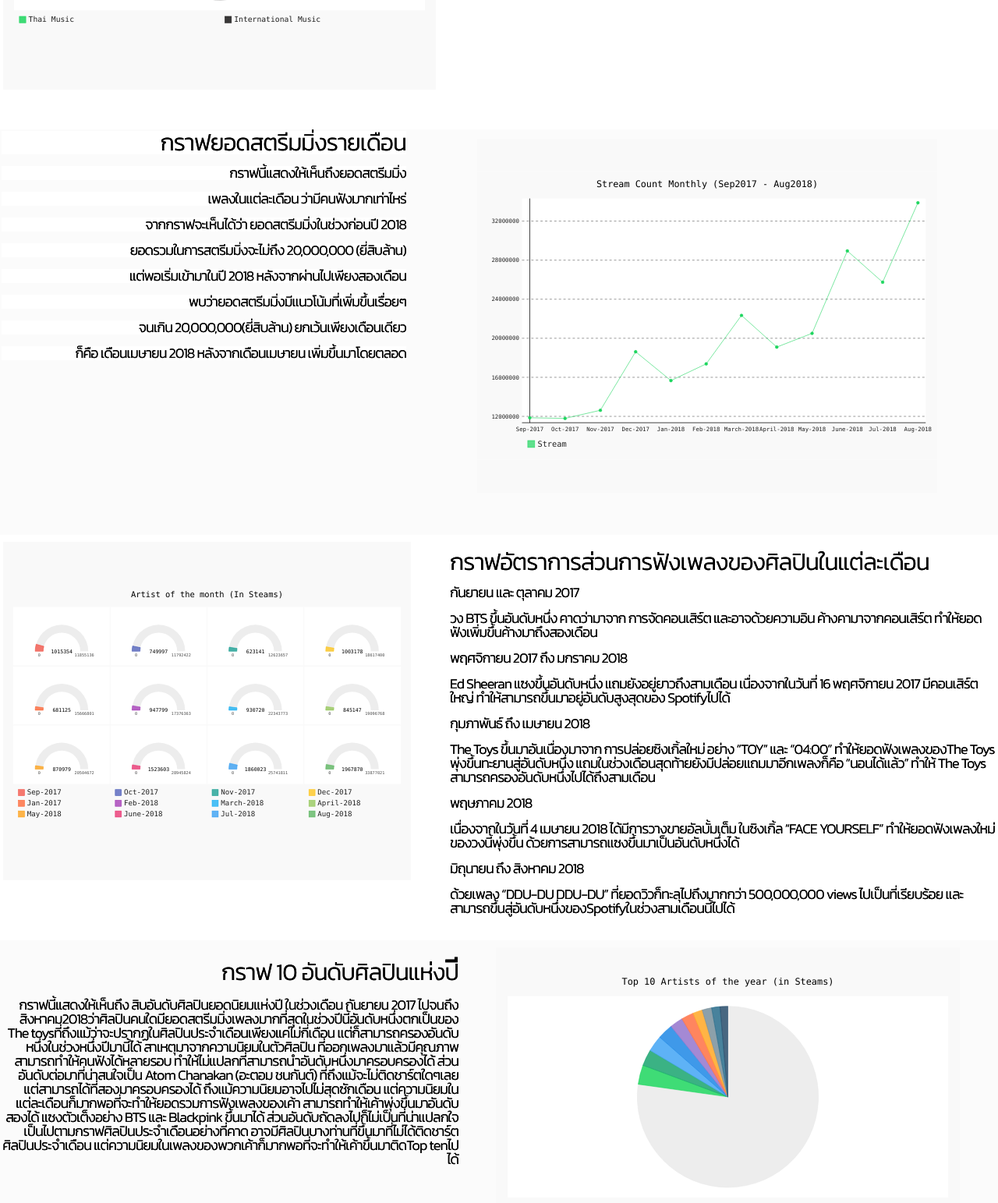
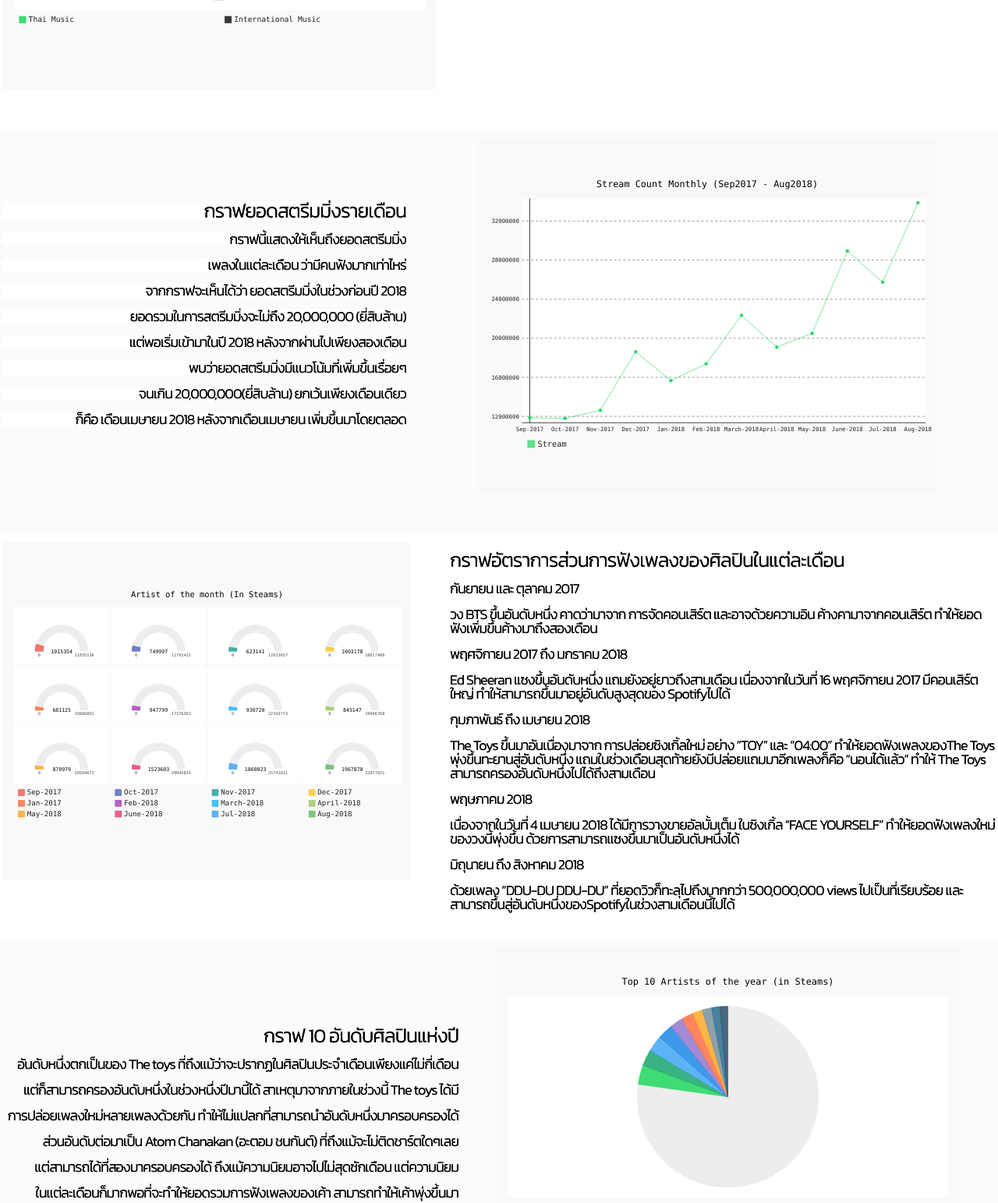
Before and after one commit to tangtms/PSIT_SpotifyAnalysis, a plain HTML site: page WEB/index.html in a window 1280 px wide. Shown: the part 1884-3427 px from the top of the page at 78% size. Drawn offline with nearby package versions, Linux system fonts and the light colour scheme; some packages are replaced by stand-ins of ours; a script that the page names is missing.

Commit message:
font change

```diff
--- a/WEB/index.html
+++ b/WEB/index.html
@@ -8,9 +8,7 @@
 	font-family: 'Kanit', sans-serif;
 	weight: 100%;
 }
-.h7{
-	font-size: 1.6em;
-}
+
 .section.s4 table tr td .block.animatable.bounceIn p strong {
 	font-size: 24px;
 	font-family: "Proxima Nova Lt";
@@ -122,7 +120,7 @@
 </div>
 <div class="section sm"><table width="100%" border="0">
   <tr>
-    <td height="122" align="center"><h1>Top 5 Artists Of The Year</h1></td>
+    <td height="122" align="center"><p>Top 5 Artists Of The Year</p></td>
   </tr>
 </table>
 </div>
@@ -151,8 +149,8 @@
     </table></td>
     <td width="49%" align="left" valign="top">
 		<p>
-		<div class="block animatable bounceIn" dir="ltr">
-        <h1 align="left" class="s1" style="font-size: 30px;">อัตราส่วนเพลงไทย/เพลงนานาชาติ</h1>
+		<div class="block animatable bounceIn" dir="ltr"><br>
+        <h1 align="left" class="s1" style="font-size: 25px;">อัตราส่วนเพลงไทย/เพลงนานาชาติ</h1>
         <h1 align="left">กราฟนี้จะแสดงว่า คนไทยที่ใช้ Spotifyนั้น </h1>
         <h1 align="left">ฟังเพลงไทยหรือเพลงต่างชาติมากกว่ากัน</h1>
         <h1 align="left"> จากกราฟจะเห็นได้ว่า คนไทยที่ใช้แอพ Spotify </h1>
@@ -170,8 +168,8 @@
 
 <div class="section s2"><table width="97%" border="0" align="center">
   <tr>
-    <td width="42%" height="519" align="right"><div class="block animatable bounceIn" dir="rtl">
-        <h1 align="right" class="s8" style="font-size: 30px;">กราฟยอดสตรีมมิ่งรายเดือน</h1>
+    <td width="42%" height="519" align="right"><div class="block animatable bounceIn" dir="rtl"><br>
+        <h1 align="right" class="s8" style="font-size: 25px;">กราฟยอดสตรีมมิ่งรายเดือน</h1>
         <h1 align="right" class="s8">กราฟนี้แสดงให้เห็นถึงยอดสตรีมมิ่ง</h1>
       <h1 align="right" class="s8">เพลงในแต่ละเดือน ว่ามีคนฟังมากเท่าไหร่        </h1>
       <h1 align="right" class="s8">จากกราฟจะเห็นได้ว่า ยอดสตรีมมิ่งในช่วงก่อนปี 2018 </h1>
@@ -218,7 +216,7 @@
   </tr>
     </table></td>
     <td width="55%" align="center" valign="top"><div class="block animatable bounceIn">
-        <h1 align="left" style="font-size: 30px;">กราฟอัตราการส่วนการฟังเพลงของศิลปินในแต่ละเดือน</h1>
+        <h1 align="left" style="font-size: 25px;">กราฟอัตราการส่วนการฟังเพลงของศิลปินในแต่ละเดือน</h1>
         <h1 align="left" style="font-weight: normal">กันยายน และ ตุลาคม 2017</h1>
         <h1 align="left">วง BTS ขึ้นอันดับหนึ่ง คาดว่ามาจาก การจัดคอนเสิร์ต และอาจด้วยความอิน ค้างคามาจากคอนเสิร์ต ทำให้ยอดฟังเพิ่มขึ้นค้างมาถึงสองเดือน</h1>
         <h1 align="left" style="font-weight: normal">พฤศจิกายน 2017 ถึง มกราคม 2018</h1>
@@ -237,19 +235,15 @@
 
 <div class="section s4"><table width="100%" border="0">
   <tr>
-    <td width="46%" height="519" align="center" valign="top"><div class="block animatable bounceIn"><h1 align="right" style="font-size: 36px; font-weight: bold;"><span style="font-size: 30px; font-weight: normal;">กราฟ 10 อันดับศิลปินแห่งป</span>ี</h1>
-      <h1 align="right">กราฟนี้แสดงให้เห็นถึง สิบอันดับศิลปินยอดนิยมแห่งปี ในช่วงเดือน กันยายน 2017
- ไปจนถึง สิงหาคม2018ว่าศิลปินคนใดมียอดสตรีมมิ่งเพลงมากที่สุดในช่วงปีนี้อันดับหนึ่งตกเป็นของ
-The toysที่ถึงแม้ว่าจะปรากฏในศิลปินประจำเดือนเพียงแค่ไม่กี่เดือน
- แต่ก็สามารถครองอันดับหนึ่งในช่วงหนึ่งปีมานี้ได้
-สาเหตุมาจากความนิยมในตัวศิลปิน ที่ออกเพลงมาแล้วมีคุณภาพ สามารถทำให้คนฟังได้หลายรอบ
-ทำให้ไม่แปลกที่สามารถนำอันดับหนึ่งมาครอบครองได้
-ส่วนอันดับต่อมาที่น่าสนใจเป็น Atom Chanakan (อะตอม ชนกันต์)
-ที่ถึงแม้จะไม่ติดชาร์ตใดๆเลย แต่สามารถได้ที่สองมาครอบครองได้ ถึงแม้ความนิยมอาจไปไม่สุดซักเดือน
-แต่ความนิยมในแต่ละเดือนก็มากพอที่จะทำให้ยอดรวมการฟังเพลงของเค้า สามารถทำให้เค้าพุ่งขึ้นมาอันดับสองได้
- แซงตัวเต็งอย่าง BTS และ Blackpink ขึ้นมาได้ ส่วนอันดับถัดลงไปก็ไม่เป็นที่น่าแปลกใจ
- เป็นไปตามกราฟศิลปินประจำเดือนอย่างที่คาด อาจมีศิลปินบางท่านที่ขึ้นมาที่ไม่ได้ติดชาร์ตศิลปินประจำเดือน
-แต่ความนิยมในเพลงของพวกเค้าก็มากพอที่จะทำให้เค้าขึ้นมาติดTop tenไปได้</h1>
+    <td width="46%" height="519" align="center" valign="top"><div class="block animatable bounceIn"><br>
+      <h1 align="right" style="font-size: 25px; font-weight: normal;">กราฟ 10 อันดับศิลปินแห่งป</span>ี</h1>
+      <h1 align="right">อันดับหนึ่งตกเป็นของ The toys ที่ถึงแม้ว่าจะปรากฏในศิลปินประจำเดือนเพียงแค่ไม่กี่เดือน</h1>
+      <h1 align="right">แต่ก็สามารถครองอันดับหนึ่งในช่วงหนึ่งปีมานี้ได้ สาเหตุมาจากภายในช่วงนี้ The toys ได้มี</h1>
+      <h1 align="right">การปล่อยเพลงใหม่หลายเพลงด้วยกัน ทำให้ไม่แปลกที่สามารถนำอันดับหนึ่งมาครอบครองได้ </h1>
+      <h1 align="right">ส่วนอันดับต่อมาเป็น Atom Chanakan (อะตอม ชนกันต์) ที่ถึงแม้จะไม่ติดชาร์ตใดๆเลย </h1>
+      <h1 align="right">แต่สามารถได้ที่สองมาครอบครองได้ ถึงแม้ความนิยมอาจไปไม่สุดซักเดือน แต่ความนิยม</h1>
+      <h1 align="right">ในแต่ละเดือนก็มากพอที่จะทำให้ยอดรวมการฟังเพลงของเค้า สามารถทำให้เค้าพุ่งขึ้นมา</h1>
+      <h1 align="right">อันดับสองได้ แซงตัวเต็งอย่าง BTS และ Blackpink ขึ้นมา</h1>
     </div></td>
     <td width="54%"><table width="100%" border="0" align="right">
       <tr>
@@ -283,7 +277,7 @@
     <script  src="js/index.js"></script></td>
   </tr>
     </table></td>
-    <td width="49%" align="center" valign="top"><div class="block animatable bounceIn"><h1 align="left" style="font-size: 30px; font-weight: normal;">กราฟยอดสตรีมมิ่งรายเดือนของศิลปิน 5 อันดับแรก</h1>
+    <td width="49%" align="center" valign="top"><div class="block animatable bounceIn"><h1 align="left" style="font-size: 25px; font-weight: normal;">กราฟยอดสตรีมมิ่งรายเดือนของศิลปิน 5 อันดับแรก</h1>
         <h1 align="left">Ed Sheeran </h1>
         <h1 align="left">ธันวาคม-2017 มีคอนเสิร์ตEd Sheeran Live in Bangkok ส่งผลให้ยอดการฟังเพลงของ Ed Sheeran เพิ่มมากขึ้นในช่วงเดือนนั้น และส่งผลต่อไปถึงเดือนมกราคมด้วย</h1>
         <h1 align="left">The Toys</h1>
@@ -303,8 +297,7 @@
 
 <div class="section s6"><table width="100%" border="0">
   <tr>
-    <td width="48%" height="300" align="center" valign="top"><div class="block animatable bounceIn"><h1 align="left" style="font-size: 30px;">กราฟอัตราการส่วนการฟังเพลงของศิลปินในแต่ละเดือน</h1>
-        <h1 align="left">กราฟนี้แสดงการเปรียบเทียบในแต่ละเดือน ว่ามีคนฟังเพลงไทยหรือต่างชาติมากกว่าในแต่ละเดือน โดยคำนวณเป็นเปอร์เซ็นต์</h1>
+    <td width="48%" height="300" align="center" valign="top"><div class="block animatable bounceIn"><h1 align="left" style="font-size: 25px;">กราฟอัตราการส่วนการฟังเพลงของศิลปินในแต่ละเดือน</h1>
         <h1 align="left">กันยายน 2017 ถึง มกราคม 2018</h1>
         <h1 align="left">อัตราส่วนของการฟังเพลงต่างชาติจะมากกว่า เหตุเป็นเพราะ ศิลปินที่ติดอันดับหนึ่งในช่วงนี้ ล้วนเป็นศิลปินต่างชาติ อย่าง BTS และ Ed Sheeran</h1>
         <h1 align="left">กุมภาพันธ์ ถึง มีนาคม 2018</h1>
```
Also changed, not shown: 1 other file.
